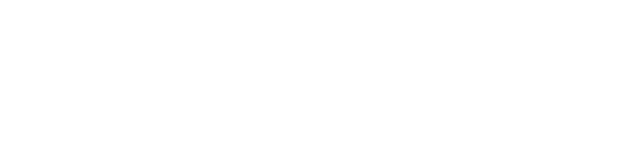
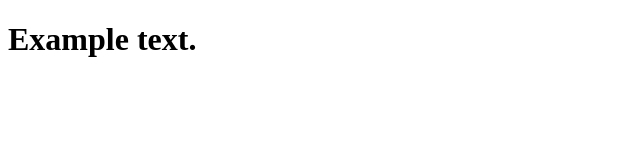
Before and after one commit to motos5/github_actions, a plain HTML site: page index.html in a window 1280 px wide. Shown: the whole page, without its empty margins (0-640 px from the left). Drawn offline with nearby package versions, Linux system fonts and the light colour scheme.

Commit message:
add h1 teg in index.html

```diff
--- a/index.html
+++ b/index.html
@@ -6,6 +6,7 @@
     <link rel="stylesheet" href="css/style.css">
 </head>
 <body>
+    <h1 class="title">Example text.</h1>
 
     <script src="https://ajax.googleapis.com/ajax/libs/jquery/3.5.1/jquery.min.js"></script>
     <script src="js/mine.js"></script>
```
